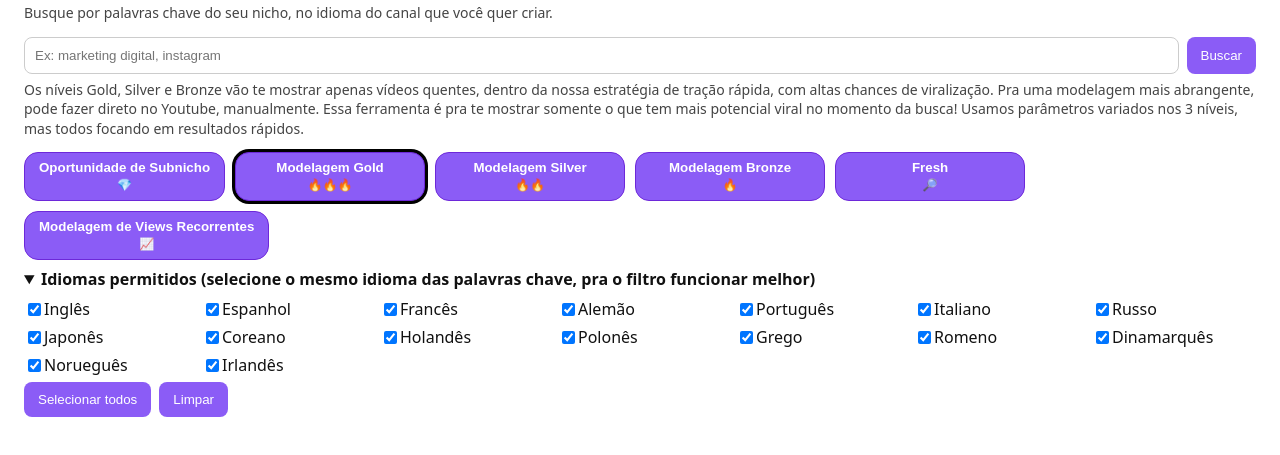
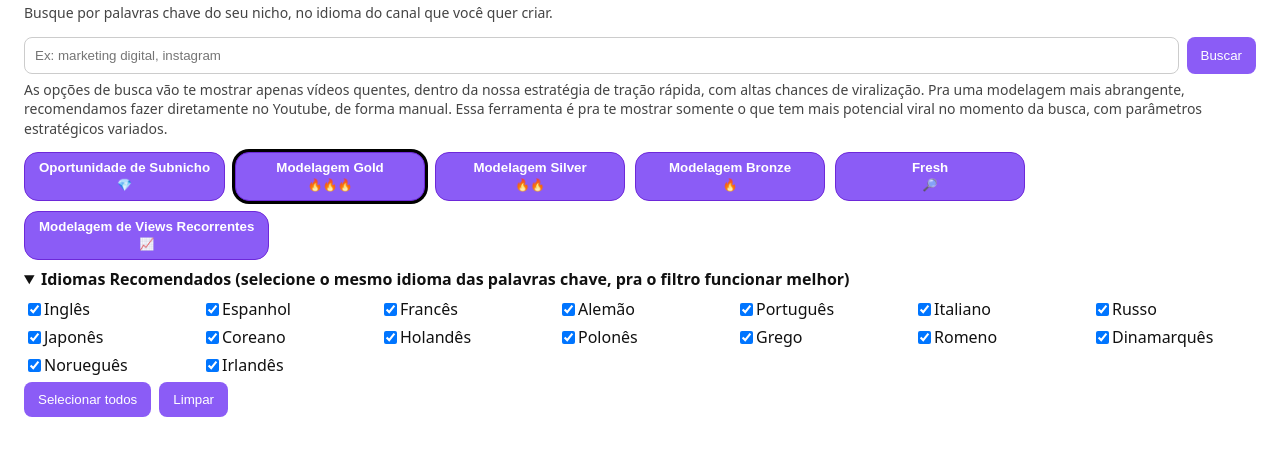
Before and after one commit to cracyfrog/Metodo-Fast, a plain HTML site: page index.html in a window 1280 px wide. Shown: the part 57-512 px from the top of the page. Drawn offline with Linux system fonts and the light colour scheme.

Commit message:
Update index.html

```diff
--- a/index.html
+++ b/index.html
@@ -65,9 +65,9 @@
     <button type="submit">Buscar</button>
   </form>
   <p class="hint">
-    Os níveis Gold, Silver e Bronze vão te mostrar apenas vídeos quentes, dentro da nossa estratégia de tração rápida, com altas chances de viralização.
-    Pra uma modelagem mais abrangente, pode fazer direto no Youtube, manualmente. Essa ferramenta é pra te mostrar somente o que tem mais potencial viral no momento da busca!
-    Usamos parâmetros variados nos 3 níveis, mas todos focando em resultados rápidos.
+    As opções de busca vão te mostrar apenas vídeos quentes, dentro da nossa estratégia de tração rápida, com altas chances de viralização.
+    Pra uma modelagem mais abrangente, recomendamos fazer diretamente no Youtube, de forma manual. Essa ferramenta é pra te mostrar somente o que tem mais potencial viral no momento da busca,
+    com parâmetros estratégicos variados.
   </p>
 
   <div class="models" id="models">
@@ -101,7 +101,7 @@
   </div>
 
   <details id="langBox" open>
-    <summary>Idiomas permitidos (selecione o mesmo idioma das palavras chave, pra o filtro funcionar melhor)</summary>
+    <summary>Idiomas Recomendados (selecione o mesmo idioma das palavras chave, pra o filtro funcionar melhor)</summary>
     <div class="langs" id="langs"></div>
     <div class="tools">
       <button id="selectAll" type="button">Selecionar todos</button>
```
